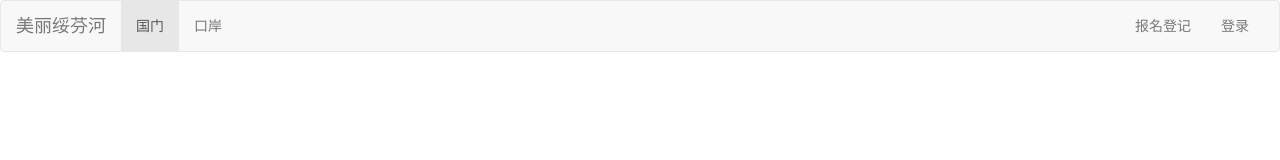
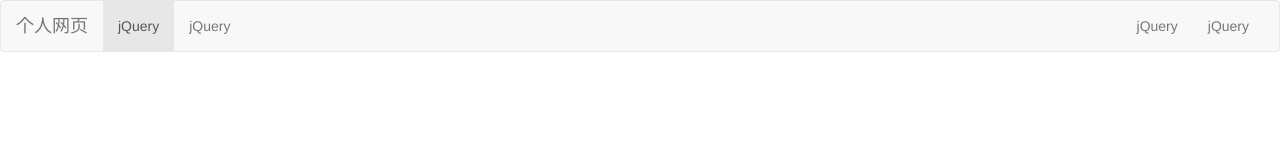
Before and after one commit to zhouYue946821/zhouYue946821.github.io, a plain HTML site: page index.html in a window 1280 px wide. Shown: the top 160 px of the page. Drawn offline with Linux system fonts and the light colour scheme.

Commit message:
增加了网址链接.

```diff
--- a/index.html
+++ b/index.html
@@ -19,18 +19,18 @@
 		        <span class="icon-bar"></span>
 		        <span class="icon-bar"></span>
 		      </button>
-		      <a class="navbar-brand" href="#">美丽绥芬河</a>
+		      <a class="navbar-brand" href="#">个人网页</a>
 		    </div>
 
 		    <!-- Collect the nav links, forms, and other content for toggling -->
 		    <div class="collapse navbar-collapse" id="bs-example-navbar-collapse-1">
 		      <ul class="nav navbar-nav">
-		        <li class="active"><a href="#">国门</a></li>
-		        <li><a href="#">口岸</a></li>
+		        <li class="active"><a href="https://github.com/zhouYue946821/jQuery">jQuery</a></li>
+		        <li><a href="https://github.com/zhouYue946821/jQuery">jQuery</a></li>
 		      </ul>
 		      <ul class="nav navbar-nav navbar-right">
-		        <li><a href="#">报名登记</a></li>
-		        <li><a href="#">登录</a></li>
+		        <li><a href="https://github.com/zhouYue946821/jQuery">jQuery</a></li>
+		        <li><a href="https://github.com/zhouYue946821/jQuery">jQuery</a></li>
 		      </ul>
 		    </div><!-- /.navbar-collapse -->
 		  </div><!-- /.container-fluid -->
```
